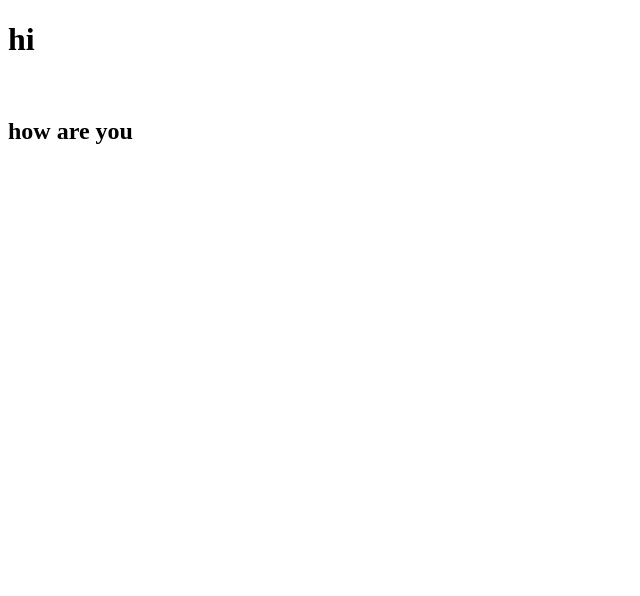
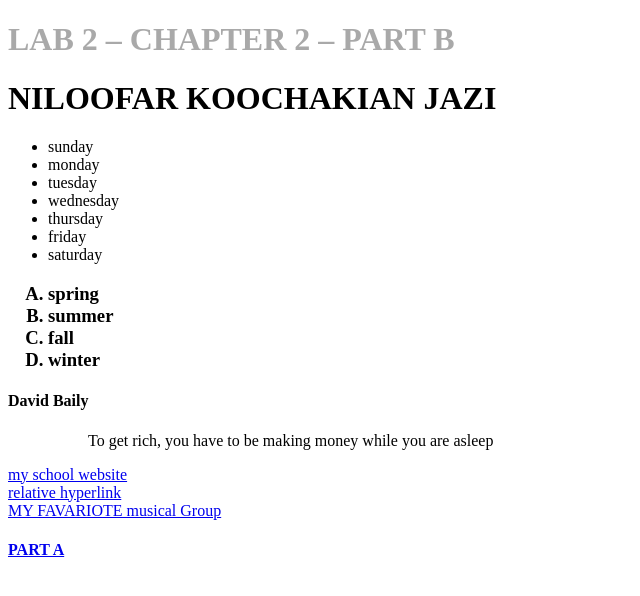
Before and after one commit to NILOOFARKOOCHAKIANJAZI/my-exercise, a plain HTML site: page index.html in a window 1280 px wide. Shown: the whole page, without its empty margins (0-640 px from the left). Drawn offline with Linux system fonts and the light colour scheme.

Commit message:
change and complete part b lab 2

```diff
--- a/index.html
+++ b/index.html
@@ -3,9 +3,44 @@
 <head>
     <meta charset="UTF-8">
     <meta name="viewport" content="width=device-width, initial-scale=1.0">
-    <title>mybiography</title>
+    <title>lab 2 exersice </title>
 </head>
-<body><h1>hi</h1> <br> <h2>how are you</h2>
+<body>
+    <header><h1><span style="color: darkgrey;">LAB 2 – CHAPTER 2 – PART B </span></h1></header>
+    <div>
+        <h1>NILOOFAR KOOCHAKIAN JAZI</h1>
+    </div>
+    <div>
+        <ul>
+            <li>
+            sunday <li>monday</li> <li>tuesday</li> <li>wednesday</li> <li>thursday</li> <li>friday</li><li>saturday</li>
+            </li>
+        </ul>
+    </div>
+    <div><h3><ol type="A">
+        <li>spring </li>
+        <li>summer</li>
+        <li>fall</li>
+        <li>winter</li>
+    </ol></h3>
+
+    </div>
+<div>
+    <dl>
+        <dt><h4>David Baily</h4></dt>
+        <dd><blockquote>To get rich, you have to be making money while you are asleep</blockquote></dd>
+    </dl>
+</div>
+<div>
+    <a href="http://www.centennialcollege.ca"> my school website </a>
+</div>
+<div>
+    <a href="client.html"> relative hyperlink</a>
+</div>
+<div><a href="band.html"> MY FAVARIOTE musical Group</a></div>
+<footer>
+    <h4><a href="week2\labExcersicePartA"> PART A </a></h4>
+</footer>
 
 </body>
 </html>
```
